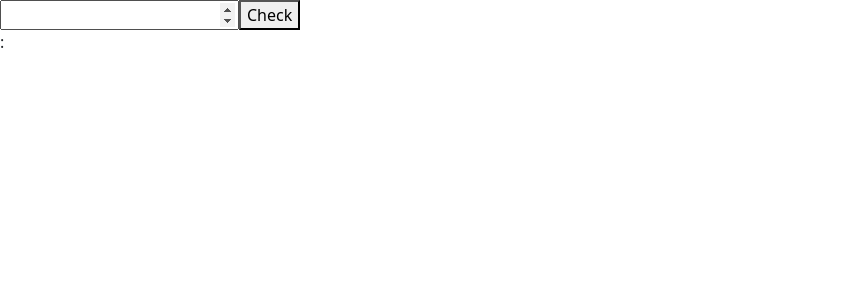
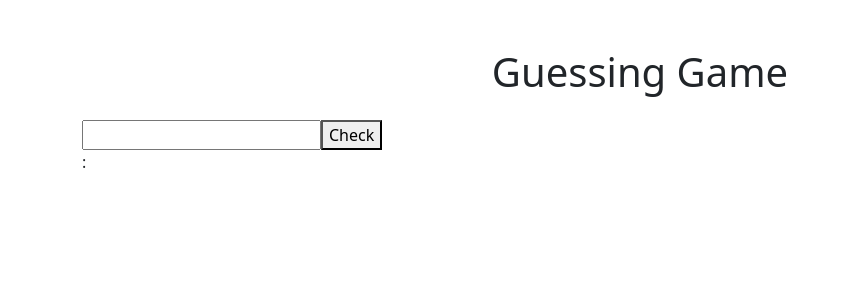
Before and after one commit to NicolasNievas/Practica_Angular18, an Angular app in the folder adivinanza/: page / in a window 1280 px wide. Shown: the top 300 px of the page, without its empty margins (0-849 px from the left). Built offline with nearby package versions, Linux system fonts and the light colour scheme.

Commit message:
styles app component html

```diff
--- a/adivinanza/src/app/app.component.html
+++ b/adivinanza/src/app/app.component.html
@@ -1,2 +1,5 @@
-<app-number-input (guessMade)="onGuessMade($event)"></app-number-input>
-<app-game-result [guess]="guess" [numberToGuess]="numberToGuess"></app-game-result>
+<div class="container mt-5">
+  <h1 class="text-center mb-4">Guessing Game</h1>
+  <app-number-input (guessMade)="onGuessMade($event)"></app-number-input>
+  <app-game-result [guess]="guess" [numberToGuess]="numberToGuess"></app-game-result>
+</div>
```
